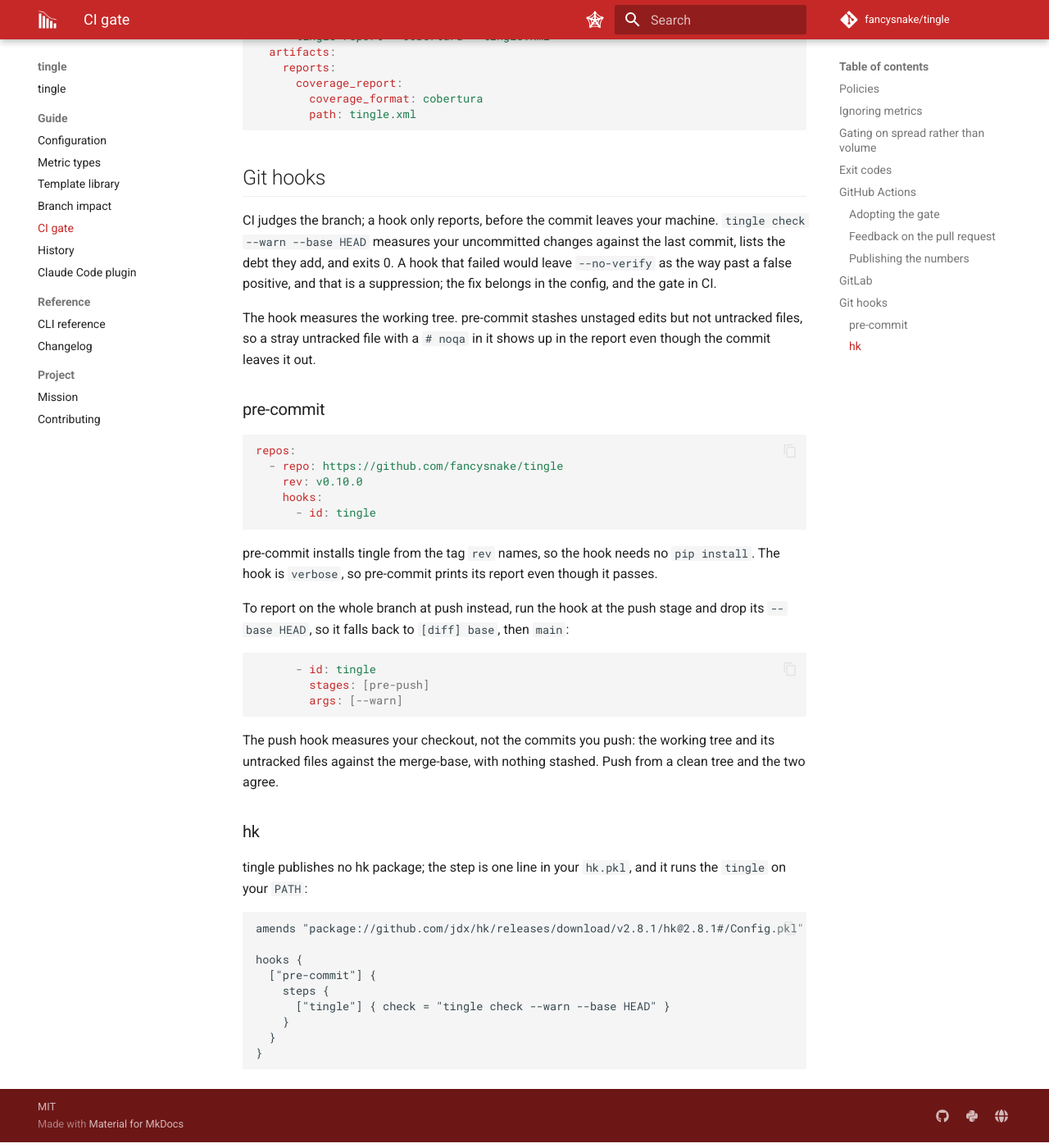
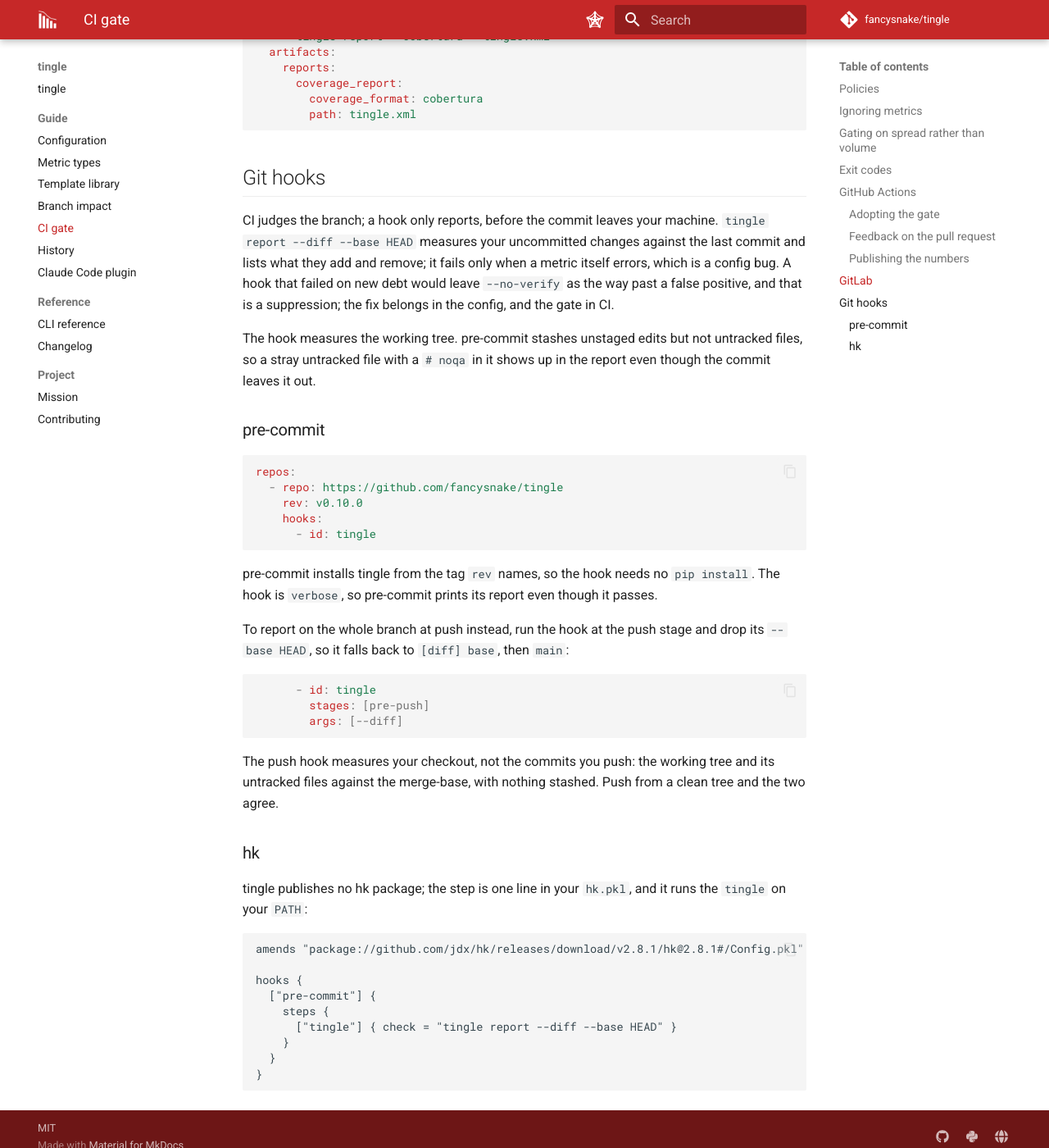
Before and after one commit to fancysnake/tingle, an MkDocs documentation site: the page built from docs/check.md, in a window 1280 px wide and 1400 px high, scrolled down 4328 px. Shown: the whole window at 82% size. Built offline with MkDocs 1.6.1 and Material for MkDocs 9.7.7, drawn with Linux system fonts in a browser that asks for light colours; comment, search, counter and statistics services are not loaded.

Commit message:
chore: act on the review triage

````diff
--- a/docs/check.md
+++ b/docs/check.md
@@ -200,9 +200,10 @@
 ## Git hooks
 
 CI judges the branch; a hook only reports, before the commit leaves your
-machine. `tingle check --warn --base HEAD` measures your uncommitted changes
-against the last commit, lists the debt they add, and exits 0. A hook that
-failed would leave `--no-verify` as the way past a false positive, and that
+machine. `tingle report --diff --base HEAD` measures your uncommitted changes
+against the last commit and lists what they add and remove; it fails only
+when a metric itself errors, which is a config bug. A hook that failed on
+new debt would leave `--no-verify` as the way past a false positive, and that
 is a suppression; the fix belongs in the config, and the gate in CI.
 
 The hook measures the working tree. pre-commit stashes unstaged edits but not
@@ -229,7 +230,7 @@
 ```yaml
       - id: tingle
         stages: [pre-push]
-        args: [--warn]
+        args: [--diff]
 ```
 
 The push hook measures your checkout, not the commits you push: the working
@@ -247,7 +248,7 @@
 hooks {
   ["pre-commit"] {
     steps {
-      ["tingle"] { check = "tingle check --warn --base HEAD" }
+      ["tingle"] { check = "tingle report --diff --base HEAD" }
     }
   }
 }
````
Also changed, not shown: .pre-commit-hooks.yaml (+4 -4 lines), CHANGELOG.md (+1 -3 lines), docs/cli.md (+0 -1 lines), 2 other files.
